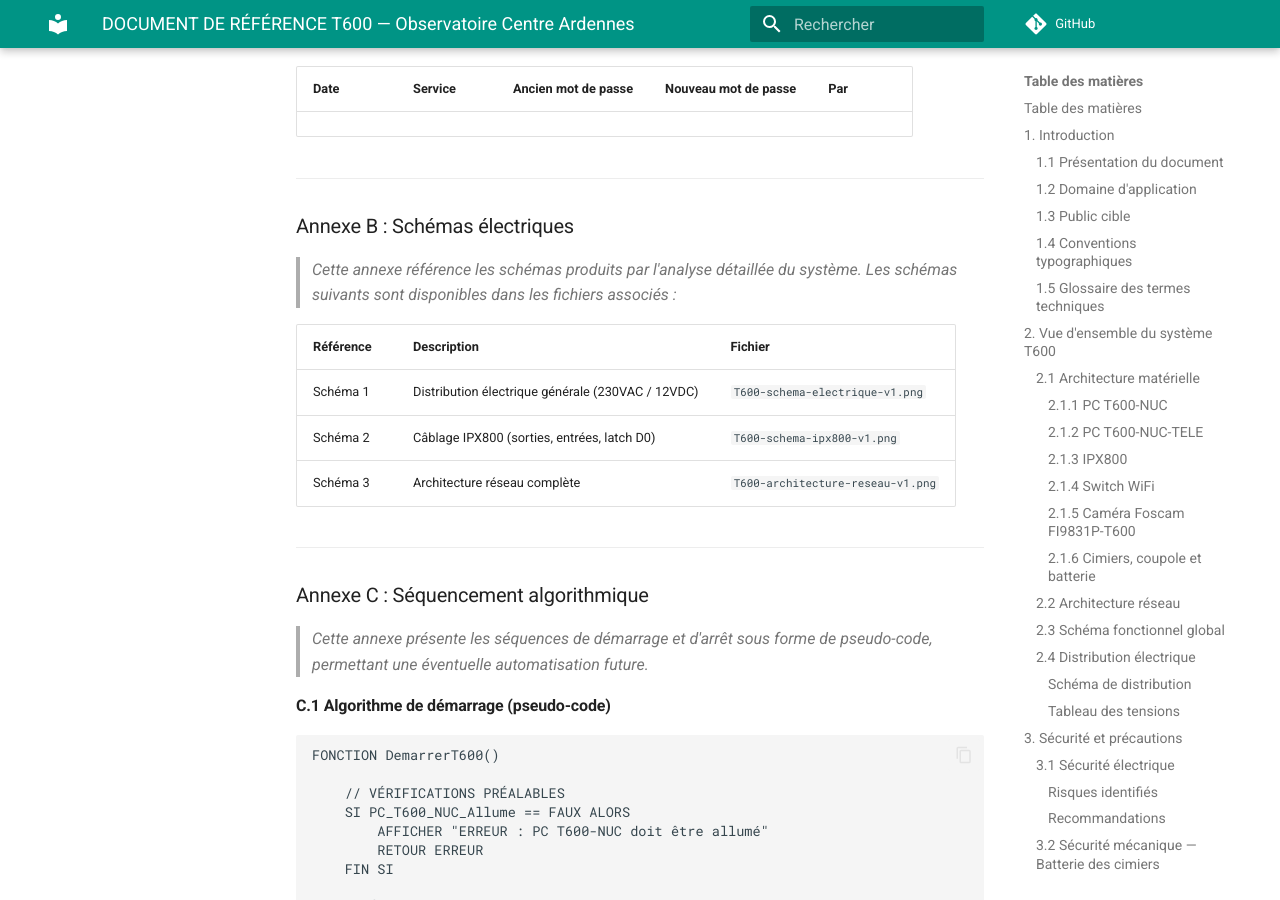
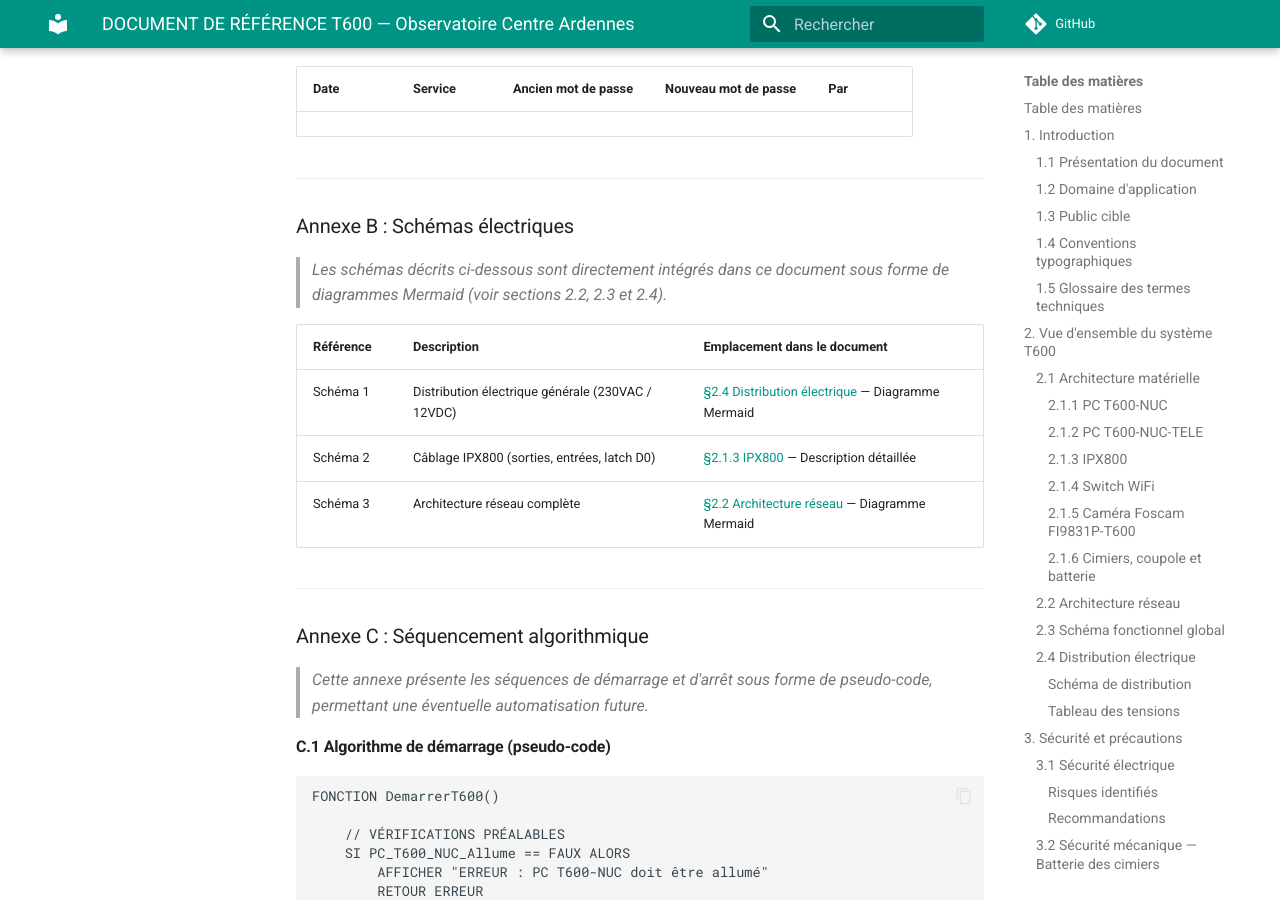
Before and after one commit to christophedanhier-hash/wiki-oca, an MkDocs documentation site: the page built from docs/t600/cowork/sources/Rapport_Analyse_T600_02.md, in a window 1280 px wide and 900 px high, scrolled down 27084 px. Built offline with MkDocs 1.6.1 and Material for MkDocs 9.7.7, drawn with Linux system fonts in a browser that asks for light colours; comment, search, counter and statistics services are not loaded.

Commit message:
mermaid: remplacement 3 PNG → liens diagrammes Mermaid existants

```diff
--- a/docs/t600/cowork/sources/Rapport_Analyse_T600_02.md
+++ b/docs/t600/cowork/sources/Rapport_Analyse_T600_02.md
@@ -892,13 +892,13 @@ Si extinction nécessaire :
 
 ### Annexe B : Schémas électriques
 
-> *Cette annexe référence les schémas produits par l'analyse détaillée du système. Les schémas suivants sont disponibles dans les fichiers associés :*
+> *Les schémas décrits ci-dessous sont directement intégrés dans ce document sous forme de diagrammes Mermaid (voir sections 2.2, 2.3 et 2.4).*
 
-| Référence | Description | Fichier |
-|-----------|-------------|---------|
-| Schéma 1 | Distribution électrique générale (230VAC / 12VDC) | `T600-schema-electrique-v1.png` |
-| Schéma 2 | Câblage IPX800 (sorties, entrées, latch D0) | `T600-schema-ipx800-v1.png` |
-| Schéma 3 | Architecture réseau complète | `T600-architecture-reseau-v1.png` |
+| Référence | Description | Emplacement dans le document |
+|-----------|-------------|---------------------------|
+| Schéma 1 | Distribution électrique générale (230VAC / 12VDC) | [§2.4 Distribution électrique](#24-distribution-électrique) — Diagramme Mermaid |
+| Schéma 2 | Câblage IPX800 (sorties, entrées, latch D0) | [§2.1.3 IPX800](#213-ipx800) — Description détaillée |
+| Schéma 3 | Architecture réseau complète | [§2.2 Architecture réseau](#22-architecture-réseau) — Diagramme Mermaid |
 
 ---
 
```
